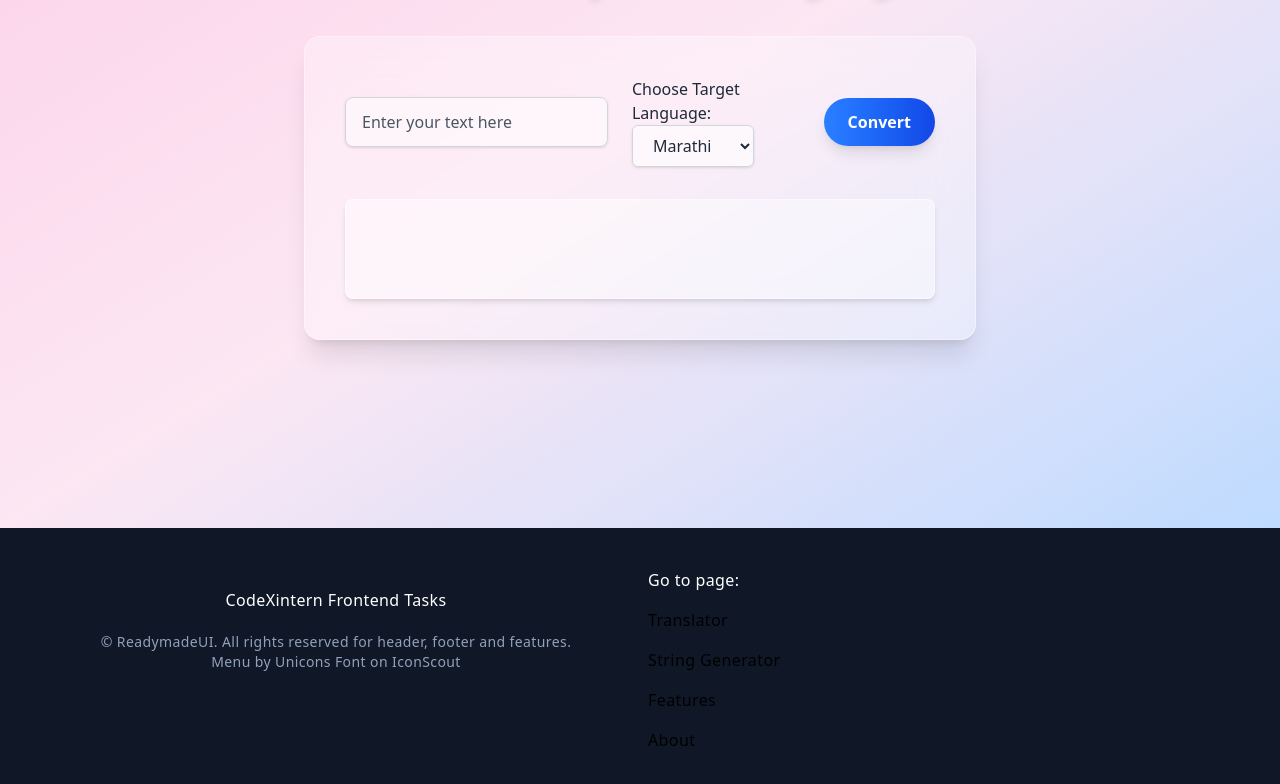
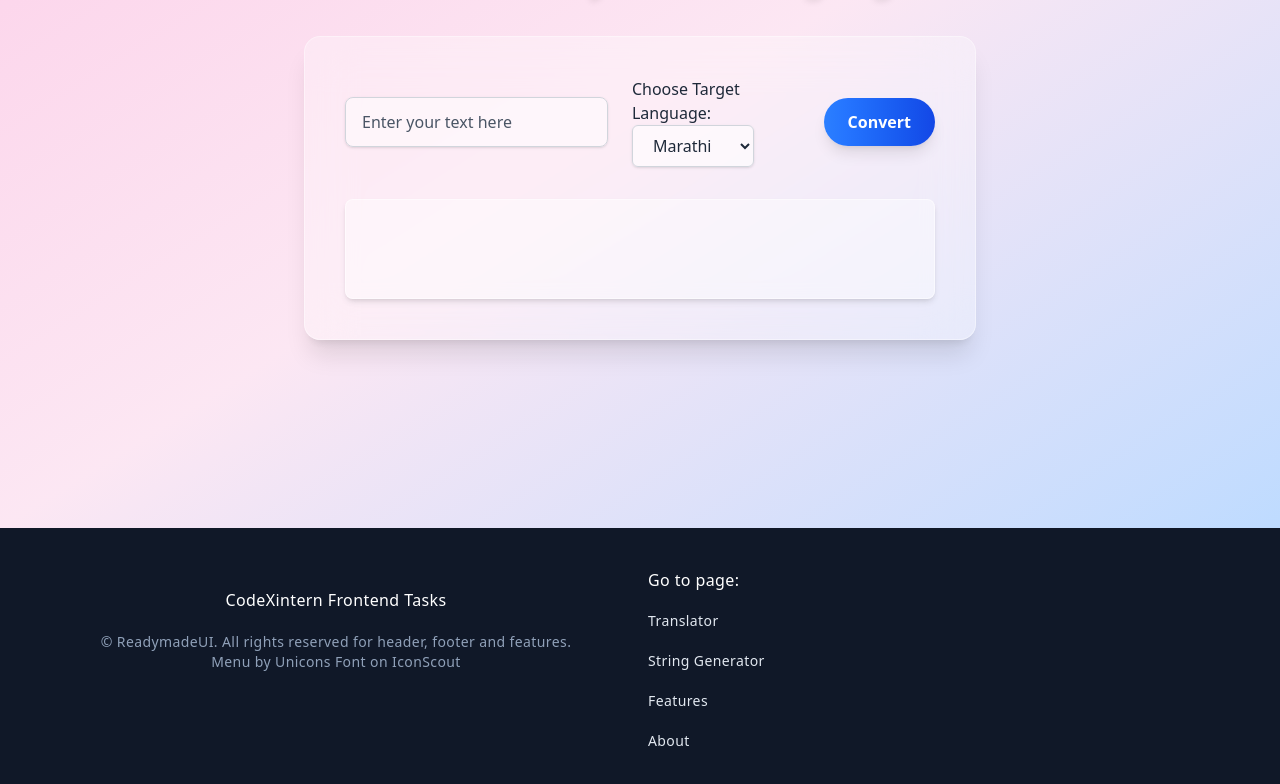
Before and after one commit to priyanshi-singh022/Frontend-Codexintern, a React (Vite) app: page /#/ in a window 1280 px wide. Shown: the part 342-1126 px from the top of the page. Built offline with nearby package versions, Linux system fonts and the light colour scheme.

Commit message:
updated font color

```diff
--- a/src/components/footer.jsx
+++ b/src/components/footer.jsx
@@ -3,32 +3,32 @@ import { NavLink } from "react-router-dom";
 
 function Footer() {
     return (
-        <footer class="bg-gray-900 pt-10 pb-10 px-10 tracking-wide">
-            <div class="max-w-screen-xl mx-auto">
-                <div class="grid grid-cols-2 lg:grid-cols-2 gap-4">
-                    <div class="lg:flex lg:items-center flex-col">
+        <footer className="bg-gray-900 pt-10 pb-10 px-10 tracking-wide">
+            <div className="max-w-screen-xl mx-auto">
+                <div className="grid grid-cols-2 lg:grid-cols-2 gap-4">
+                    <div className="lg:flex lg:items-center flex-col">
                         <a href="javascript:void(0)" className="p-5">
-                            <h1 class="text-white">CodeXintern Frontend Tasks</h1>
+                            <h1 className="text-white">CodeXintern Frontend Tasks</h1>
                         </a>
-                        <p class="text-slate-400 text-sm">© ReadymadeUI. All rights reserved for header, footer and features.
+                        <p className="text-slate-400 text-sm">© ReadymadeUI. All rights reserved for header, footer and features.
                         </p>
-                        <p className="text-slate-400 text-sm" ><a href="https://iconscout.com/icons/menu" class="text-underline-400 font-size-sm" target="_blank">Menu</a> by <a href="https://iconscout.com/contributors/unicons" class="text-underline font-size-sm">Unicons Font</a> on <a href="https://iconscout.com" class="text-underline font-size-sm">IconScout</a></p>
+                        <p className="text-slate-400 text-sm" ><a href="https://iconscout.com/icons/menu" className="text-underline-400 font-size-sm" target="_blank">Menu</a> by <a href="https://iconscout.com/contributors/unicons" className="text-underline font-size-sm">Unicons Font</a> on <a href="https://iconscout.com" className="text-underline font-size-sm">IconScout</a></p>
                     </div>
 
                     <div>
-                        <h4 class="text-base mb-4 text-white">Go to page:</h4>
-                        <ul class="space-y-4">
+                        <h4 className="text-base mb-4 text-white">Go to page:</h4>
+                        <ul className="space-y-4">
                             <li>
-                                <NavLink to={"/"} href="javascript:void(0)" class="text-slate-400 hover:text-white text-sm">Translator</NavLink>
+                                <NavLink to={"/"} href="javascript:void(0)" className="text-slate-200 hover:text-white text-sm">Translator</NavLink>
                             </li>
                             <li>
-                                <NavLink to={"/textgen"} href="javascript:void(0)" class="text-slate-400 hover:text-white text-sm">String Generator</NavLink>
+                                <NavLink to={"/textgen"} href="javascript:void(0)" className="text-slate-200 hover:text-white text-sm">String Generator</NavLink>
                             </li>
                             <li>
-                                <NavLink to={"/feature"} href="javascript:void(0)" class="text-slate-400 hover:text-white text-sm">Features</NavLink>
+                                <NavLink to={"/feature"} href="javascript:void(0)" className="text-slate-200 hover:text-white text-sm">Features</NavLink>
                             </li>
                             <li>
-                                <NavLink to={"/about"} href="javascript:void(0)" class="text-slate-400 hover:text-white text-sm">About</NavLink>
+                                <NavLink to={"/about"} href="javascript:void(0)" className="text-slate-200 hover:text-white text-sm">About</NavLink>
                             </li>
                         </ul>
                     </div>
```
